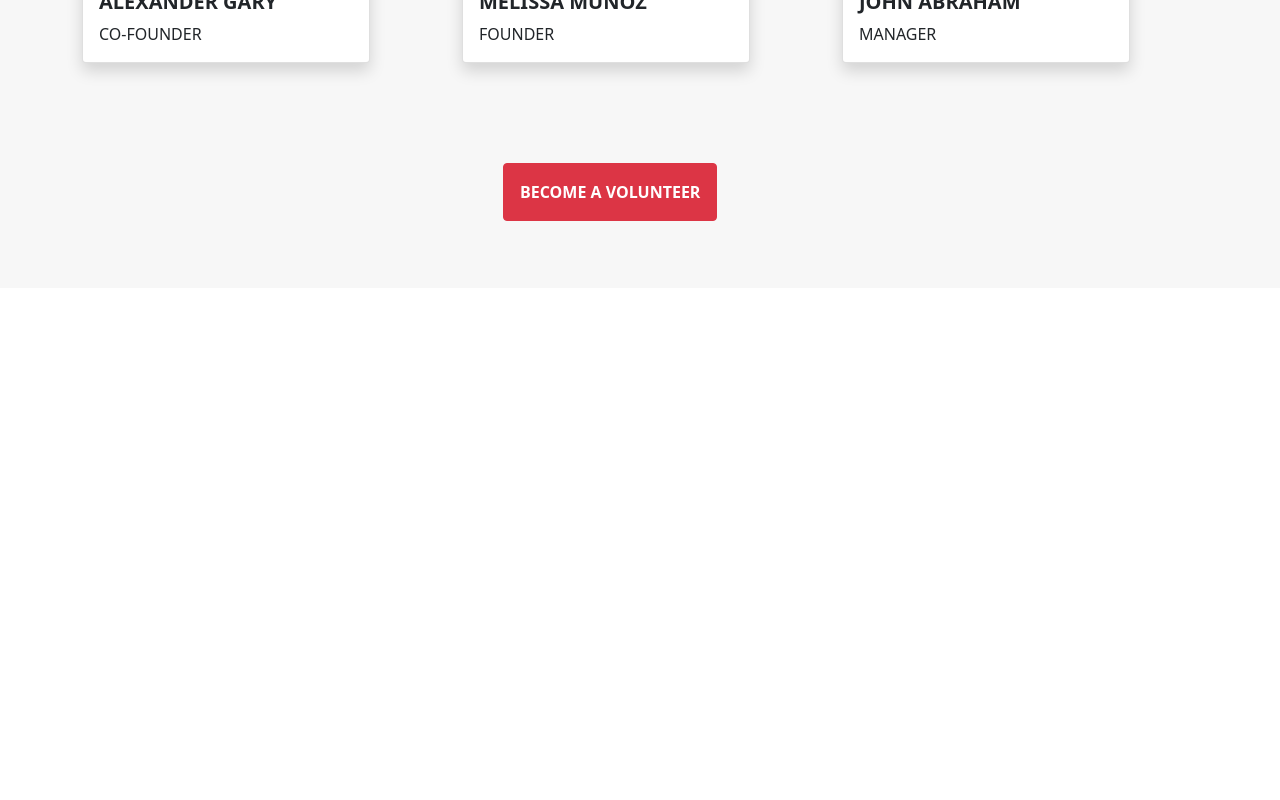
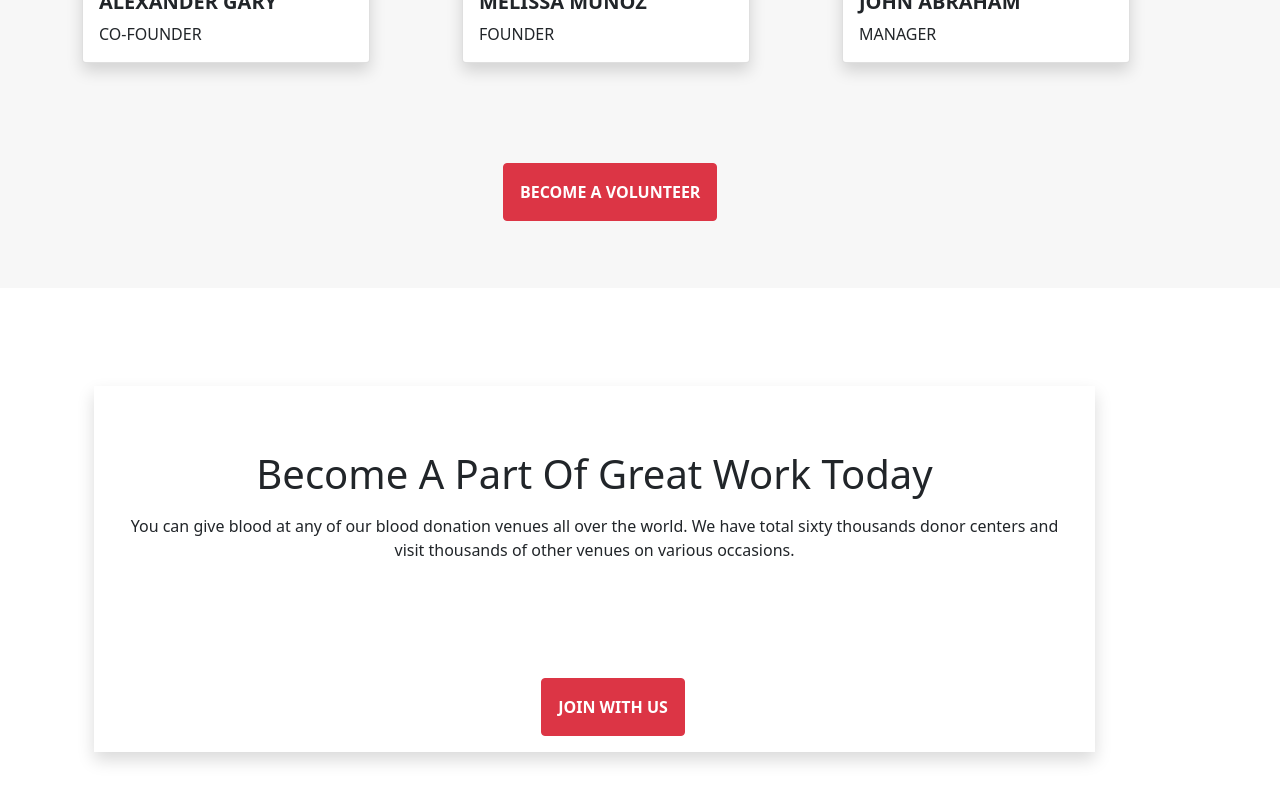
Before and after one commit to isti2623/Blood-Buddies-Client, a React (Create React App) app: page / in a window 1280 px wide. Shown: the part 4919-5719 px from the top of the page. Before the commit the page ends 5257 px from the top, so only its background shows below. Built offline with nearby package versions, Linux system fonts and the light colour scheme.

Commit message:
added become part

```diff
--- a/public/index.html
+++ b/public/index.html
@@ -42,6 +42,7 @@
       To begin the development, run `npm start` or `yarn start`.
       To create a production bundle, use `npm run build` or `yarn build`.
     -->
+
 </body>
 
 </html>
--- a/src/Pages/Home/Banner/Banner.js
+++ b/src/Pages/Home/Banner/Banner.js
@@ -18,7 +18,6 @@ const Banner = () => {
                         </div>
                     </div>
                     <div className="col-lg-6">
-
                     </div>
                 </div>
             </div>
--- /dev/null
+++ b/src/Pages/Home/BecomePart/BecomePart.css
@@ -0,0 +1,3 @@
+.button-area{
+    margin-top: -100px;
+}
--- /dev/null
+++ b/src/Pages/Home/BecomePart/BecomePart.js
@@ -0,0 +1,31 @@
+import React from 'react';
+import { Link } from 'react-router-dom';
+import './BecomePart.css'
+
+const BecomePart = () => {
+    return (
+        <div>
+            <div className='container'>
+                <div className='row'>
+                    <div>
+                        <div className="container my-5">
+                            <div className="row my-5">
+                                <div className="col-lg-11 shadow">
+                                    <div className='text-center p-3'>
+                                        <h1 className=' mt-5'>Become A Part Of Great Work Today</h1>
+                                        <p className=' mt-3'>You can give blood at any of our blood donation venues all over the world.
+                                            We have total sixty thousands donor centers and visit thousands of other venues on various occasions.</p>
+                                        <Link to='/'> <div className="btn btn-danger p-3 custom-button-pad fw-bold button-area">JOIN WITH US</div></Link>
+                                    </div>
+                                </div>
+                            </div>
+                        </div>
+                    </div>
+
+                </div>
+            </div>
+        </div>
+    );
+};
+
+export default BecomePart;
--- a/src/Pages/Home/Home/Home.js
+++ b/src/Pages/Home/Home/Home.js
@@ -2,6 +2,7 @@ import React from 'react';
 import Navigation from '../../Shared/Navigation/Navigation';
 import TopHeader from '../../Shared/TopHeader/TopHeader';
 import Banner from '../Banner/Banner';
+import BecomePart from '../BecomePart/BecomePart';
 import HelpfullInfo from '../HelpfullInfo/HelpfullInfo';
 import HomeCampaign from '../HomeCampaign/HomeCampaign';
 import JoinWithUs from '../JoinWithUs/JoinWithUs';
@@ -21,6 +22,7 @@ const Home = () => {
             <HelpfullInfo></HelpfullInfo>
             <Success></Success>
             <Volunteers></Volunteers>
+            <BecomePart></BecomePart>
         </div>
     );
 };
```
Also changed, not shown: src/images/logo-footer.png (added).
